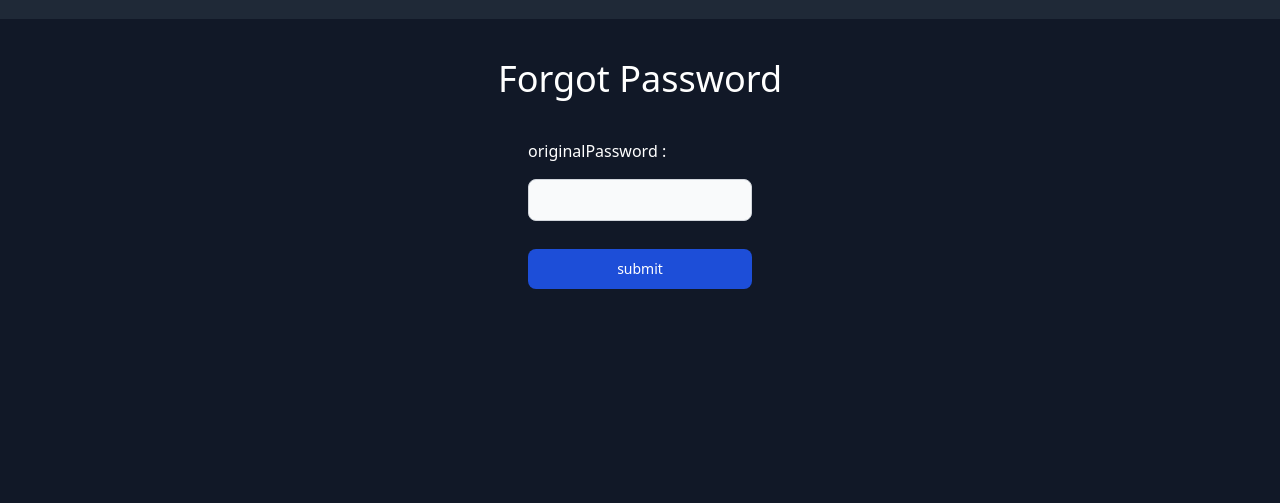
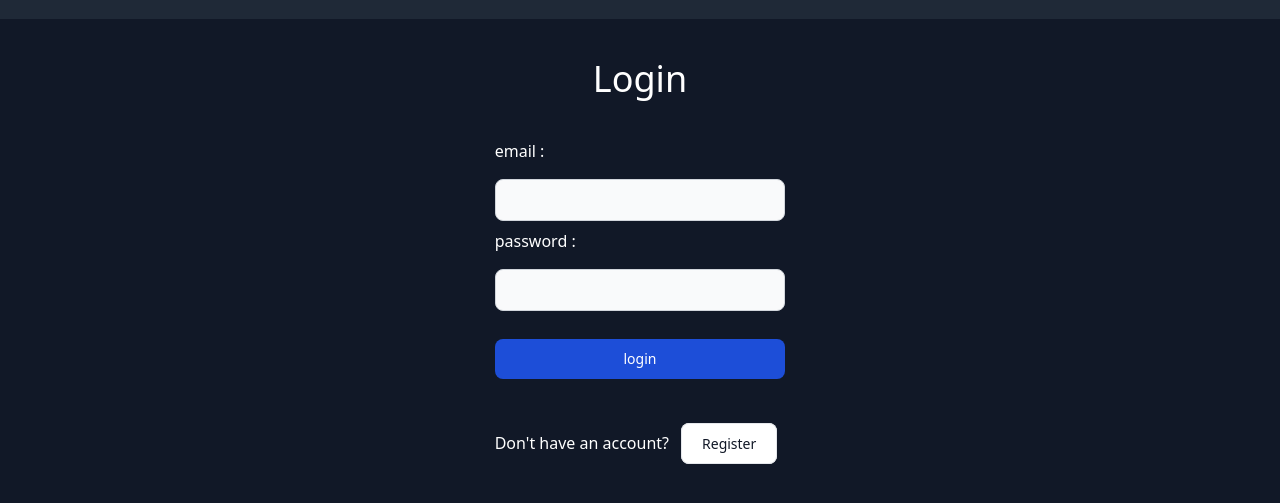
Before and after one commit to minjispace/mintube, a Next.js app in the folder client/: page /forgot/user/password in a window 1280 px wide. Shown: the part 323-826 px from the top of the page. Built offline with nearby package versions, Linux system fonts and the light colour scheme; no server answers.

Commit message:
protected route 설정

```diff
--- a/client/src/pages/_app.js
+++ b/client/src/pages/_app.js
@@ -29,6 +29,7 @@ function App({Component, pageProps: {session, ...pageProps}}) {
     <SessionProvider session={session}>
       <QueryClientProvider client={queryClient}>
         <Header />
+
         <Component {...pageProps} />
         <Toaster position="top-center" />
       </QueryClientProvider>
--- /dev/null
+++ b/client/src/pages/error.js
@@ -0,0 +1,5 @@
+import React from "react";
+
+export default function error() {
+  return <div>error</div>;
+}
--- a/client/src/pages/forgot/user/password.js
+++ b/client/src/pages/forgot/user/password.js
@@ -1,27 +1,40 @@
 import {useQuery} from "@tanstack/react-query";
+import {useSession} from "next-auth/react";
 import {useRouter} from "next/router";
 import {useState} from "react";
 import {toast} from "react-hot-toast";
 import {FormRow} from "../../../components";
 import {forgotPasswordData} from "../../../utils/axios";
+import Login from "../../login";
+// ---------------------------------------------------------
 
 const forgotPassword = () => {
+  //  유저가 없을 경우 login 페이지로 redirect
+  const {data: session} = useSession();
+  if (!session) return <Login />;
+
+  //  state
   const [value, setValue] = useState("");
+
+  //  router 설정
   const router = useRouter();
 
+  //  onChange
   const onChange = (e) => {
     setValue(e.target.value);
   };
 
+  //  onSubmit
   const onSubmit = (e) => {
     e.preventDefault();
     refetch();
   };
 
+  //  react-query forgotPassword 요청
   const {data, refetch} = useQuery({
     queryKey: ["forgotPassword"],
     queryFn: () => forgotPasswordData(value),
-    onError: (error) => toast.error(error.response.data.msg),
+    onError: (error) => toast.error(error?.response?.data?.msg),
     onSuccess: (data) =>
       router.push({
         pathname: "/user/password",
@@ -31,8 +44,7 @@ const forgotPassword = () => {
     enabled: false,
   });
 
-  console.log(data?.data?.passwordToken, "data");
-
+  // return rendering
   return (
     <div className=" bg-gray-900 h-screen pt-10">
       {/*  title */}
@@ -42,7 +54,7 @@ const forgotPassword = () => {
       <form className="mt-10 grid justify-center" onSubmit={onSubmit}>
         <FormRow name="originalPassword" type="password" value={value} onChange={onChange} />
 
-        {/*  login button */}
+        {/*  submit button */}
         <button
           type="submit"
           className=" text-white bg-blue-700 hover:bg-blue-800 focus:ring-4 focus:outline-none focus:ring-blue-300 font-medium rounded-lg text-sm  sm:w-auto px-5 py-2.5 text-center dark:bg-blue-600 dark:hover:bg-blue-700 dark:focus:ring-blue-800  mt-5 "
--- a/client/src/pages/index.js
+++ b/client/src/pages/index.js
@@ -1,4 +1,7 @@
+import {useSession} from "next-auth/react";
+import {useRouter} from "next/router";
 import {ListProduct, SearchForm} from "../components";
+import Login from "./login";
 
 export default function Home() {
   return (
--- a/client/src/pages/register.js
+++ b/client/src/pages/register.js
@@ -15,7 +15,7 @@ const Register = () => {
   });
 
   //  react-query
-  const {isLoading, mutate} = useMutation({
+  const {mutate} = useMutation({
     mutationFn: (newUser) => registerUserData(newUser),
     mutationKey: ["registerUser"],
     onError: (error) => toast.error(error?.response?.data?.msg),
--- a/client/src/pages/user/name.js
+++ b/client/src/pages/user/name.js
@@ -1,23 +1,34 @@
 import {useQuery} from "@tanstack/react-query";
+import {signOut, useSession} from "next-auth/react";
 import React, {useState} from "react";
 import {toast} from "react-hot-toast";
 import {FormRow} from "../../components";
 import {updateUserNameData} from "../../utils/axios";
-import {signOut} from "next-auth/react";
+import Login from "../login";
+// ---------------------------------------------------------
 
 const name = () => {
+  //  유저가 없을 경우 login page로 redirect
+  const {data: session} = useSession();
+  console.log(session, "session");
+  if (!session) return <Login />;
+
+  // state
   const [value, setValue] = useState("");
 
+  // onChange
   const onChange = (e) => {
     setValue(e.target.value);
   };
 
+  // onSubmit
   const onSubmit = (e) => {
     e.preventDefault();
     refetch();
   };
 
-  const {data, refetch} = useQuery({
+  //  reaqct-query updateUserName 요청
+  const {refetch} = useQuery({
     queryKey: ["updateName"],
     queryFn: () => updateUserNameData(value),
     onError: (error) => toast.error(error.response.data.msg),
@@ -26,6 +37,7 @@ const name = () => {
     enabled: false,
   });
 
+  //  return rendering
   return (
     <div className=" bg-gray-900 h-screen pt-10">
       {/*  title */}
@@ -35,7 +47,7 @@ const name = () => {
       <form className="mt-10 grid justify-center" onSubmit={onSubmit}>
         <FormRow status="updateName" name="name" type="name" value={value} onChange={onChange} />
 
-        {/*  login button */}
+        {/*  update button */}
         <button
           type="submit"
           className=" text-white bg-blue-700 hover:bg-blue-800 focus:ring-4 focus:outline-none focus:ring-blue-300 font-medium rounded-lg text-sm  sm:w-auto px-5 py-2.5 text-center dark:bg-blue-600 dark:hover:bg-blue-700 dark:focus:ring-blue-800  mt-5 "
--- a/client/src/pages/user/password.js
+++ b/client/src/pages/user/password.js
@@ -1,13 +1,19 @@
 import {useMutation} from "@tanstack/react-query";
-import {signOut} from "next-auth/react";
+import {signOut, useSession} from "next-auth/react";
 import {useRouter} from "next/router";
 import React, {useState} from "react";
 import {toast} from "react-hot-toast";
 import {FormRow} from "../../components";
 import {updatePasswordData} from "../../utils/axios";
+import Login from "../login";
+// ---------------------------------------------
 
 const password = () => {
-  // router
+  //  user가 없을 경우 login 페이지로 돌리기
+  const {data: session} = useSession();
+  if (!session) return <Login />;
+
+  // router로 passwordToken 설정
   const {
     query: {passwordToken},
   } = useRouter();
```
